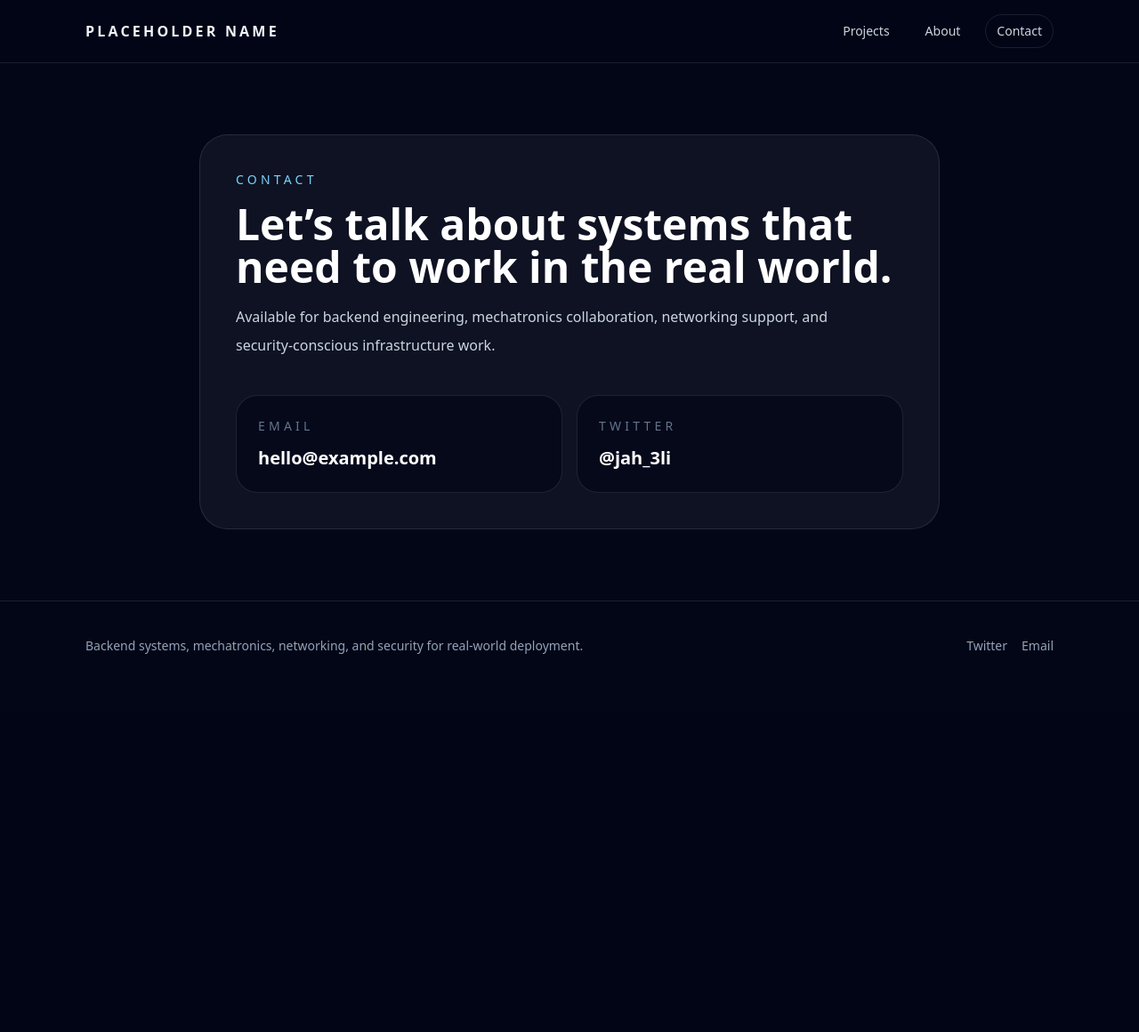
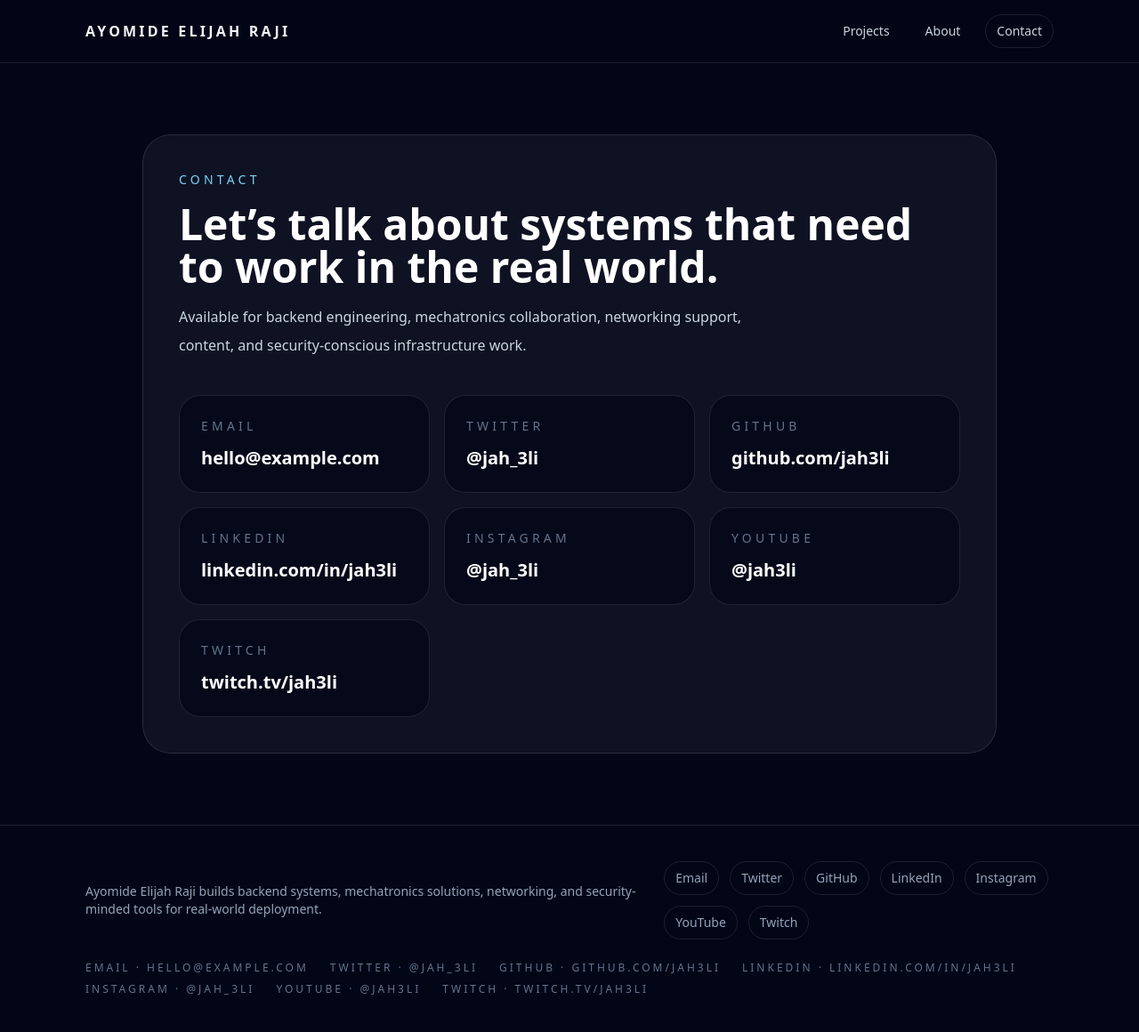
Before and after one commit to photon-e/portfolio, a Django app: page /contact/ in a window 1280 px wide. Shown: the whole page at 89% size. Before the commit the page ends 735 px from the top, so only its background shows below. Run offline with Django 4.2, Linux system fonts and the light colour scheme; some libraries are stand-ins or nearby versions.

Commit message:
Add social and profile links to portfolio

```diff
--- a/config/settings.py
+++ b/config/settings.py
@@ -38,6 +38,7 @@ TEMPLATES = [
                 'django.template.context_processors.request',
                 'django.contrib.auth.context_processors.auth',
                 'django.contrib.messages.context_processors.messages',
+                'portfolio.context_processors.profile_context',
             ],
         },
     },
--- a/portfolio/context_processors.py
+++ b/portfolio/context_processors.py
@@ -1,5 +1,5 @@
 PROFILE = {
-    'name': 'Placeholder Name',
+    'name': 'Ayomide Elijah Raji',
     'headline': 'Building software + hardware systems for real-world problems',
     'email': 'hello@example.com',
     'twitter_url': 'https://twitter.com/jah_3li',
@@ -8,14 +8,31 @@ PROFILE = {
     'github_label': 'github.com/jah3li',
     'linkedin_url': 'https://www.linkedin.com/in/jah3li/',
     'linkedin_label': 'linkedin.com/in/jah3li',
+    'instagram_url': 'https://www.instagram.com/jah_3li/',
+    'instagram_handle': '@jah_3li',
+    'youtube_url': 'https://www.youtube.com/@jah3li',
+    'youtube_label': '@jah3li',
+    'twitch_url': 'https://www.twitch.tv/jah3li',
+    'twitch_handle': 'twitch.tv/jah3li',
     'location': 'Available for remote and hybrid engineering roles',
     'availability': 'Open to backend, platform, IoT, and systems-focused opportunities',
 }
+
+SOCIAL_LINKS = [
+    {'label': 'Email', 'url': 'mailto:hello@example.com', 'value': 'hello@example.com'},
+    {'label': 'Twitter', 'url': 'https://twitter.com/jah_3li', 'value': '@jah_3li'},
+    {'label': 'GitHub', 'url': 'https://github.com/jah3li', 'value': 'github.com/jah3li'},
+    {'label': 'LinkedIn', 'url': 'https://www.linkedin.com/in/jah3li/', 'value': 'linkedin.com/in/jah3li'},
+    {'label': 'Instagram', 'url': 'https://www.instagram.com/jah_3li/', 'value': '@jah_3li'},
+    {'label': 'YouTube', 'url': 'https://www.youtube.com/@jah3li', 'value': '@jah3li'},
+    {'label': 'Twitch', 'url': 'https://www.twitch.tv/jah3li', 'value': 'twitch.tv/jah3li'},
+]
 
 
 def profile_context(request):
     return {
         'profile': PROFILE,
+        'social_links': SOCIAL_LINKS,
         'role_focus': [
             'Backend Engineer',
             'Django Developer',
--- a/templates/base.html
+++ b/templates/base.html
@@ -3,8 +3,8 @@
 <head>
     <meta charset="UTF-8">
     <meta name="viewport" content="width=device-width, initial-scale=1.0">
-    <title>{% block title %}Portfolio{% endblock %}</title>
-    <meta name="description" content="Personal developer portfolio for a mechatronics engineer, Django backend developer, and networking-focused builder.">
+    <title>{% block title %}{{ profile.name }} | Portfolio{% endblock %}</title>
+    <meta name="description" content="Portfolio of {{ profile.name }}, a mechatronics engineer, Django backend developer, and networking-focused builder.">
     <script src="https://cdn.tailwindcss.com"></script>
     <script>
         tailwind.config = {
@@ -26,7 +26,7 @@
     <div class="min-h-screen">
         <header class="sticky top-0 z-50 border-b border-white/10 bg-slate-950/90 backdrop-blur">
             <nav class="mx-auto flex max-w-6xl items-center justify-between px-4 py-4 sm:px-6 lg:px-8">
-                <a href="/" class="text-base font-semibold tracking-[0.2em] text-slate-100 uppercase transition hover:text-accent">Placeholder Name</a>
+                <a href="/" class="text-base font-semibold tracking-[0.2em] text-slate-100 uppercase transition hover:text-accent">{{ profile.name }}</a>
                 <div class="flex items-center gap-2 text-sm text-slate-300 sm:gap-4">
                     <a href="/projects/" class="rounded-full px-3 py-2 transition hover:bg-white/5 hover:text-white">Projects</a>
                     <a href="/about/" class="rounded-full px-3 py-2 transition hover:bg-white/5 hover:text-white">About</a>
@@ -40,11 +40,19 @@
         </main>
 
         <footer class="border-t border-white/10 py-10">
-            <div class="mx-auto flex max-w-6xl flex-col gap-4 px-4 text-sm text-slate-400 sm:px-6 lg:flex-row lg:items-center lg:justify-between lg:px-8">
-                <p>Backend systems, mechatronics, networking, and security for real-world deployment.</p>
-                <div class="flex gap-4">
-                    <a href="https://twitter.com/jah_3li" class="transition hover:text-accent">Twitter</a>
-                    <a href="mailto:hello@example.com" class="transition hover:text-accent">Email</a>
+            <div class="mx-auto flex max-w-6xl flex-col gap-6 px-4 text-sm text-slate-400 sm:px-6 lg:px-8">
+                <div class="flex flex-col gap-3 lg:flex-row lg:items-center lg:justify-between">
+                    <p>{{ profile.name }} builds backend systems, mechatronics solutions, networking, and security-minded tools for real-world deployment.</p>
+                    <div class="flex flex-wrap gap-3">
+                        {% for link in social_links %}
+                            <a href="{{ link.url }}" class="rounded-full border border-white/10 px-3 py-2 transition hover:border-accent/40 hover:text-white">{{ link.label }}</a>
+                        {% endfor %}
+                    </div>
+                </div>
+                <div class="flex flex-wrap gap-x-6 gap-y-2 text-xs uppercase tracking-[0.25em] text-slate-500">
+                    {% for link in social_links %}
+                        <span>{{ link.label }} · {{ link.value }}</span>
+                    {% endfor %}
                 </div>
             </div>
         </footer>
--- a/templates/portfolio/contact.html
+++ b/templates/portfolio/contact.html
@@ -1,23 +1,21 @@
 {% extends 'base.html' %}
 
-{% block title %}Contact | Portfolio{% endblock %}
+{% block title %}Contact | {{ profile.name }}{% endblock %}
 
 {% block content %}
-<section class="mx-auto max-w-4xl px-4 py-16 sm:px-6 lg:px-8 lg:py-20">
+<section class="mx-auto max-w-5xl px-4 py-16 sm:px-6 lg:px-8 lg:py-20">
     <div class="rounded-[2rem] border border-white/10 bg-white/5 p-8 sm:p-10">
         <p class="text-sm font-medium uppercase tracking-[0.3em] text-sky-300">Contact</p>
         <h1 class="mt-4 text-4xl font-semibold text-white sm:text-5xl">Let’s talk about systems that need to work in the real world.</h1>
-        <p class="mt-4 max-w-2xl text-base leading-8 text-slate-300">Available for backend engineering, mechatronics collaboration, networking support, and security-conscious infrastructure work.</p>
+        <p class="mt-4 max-w-2xl text-base leading-8 text-slate-300">Available for backend engineering, mechatronics collaboration, networking support, content, and security-conscious infrastructure work.</p>
 
-        <div class="mt-10 grid gap-4 sm:grid-cols-2">
-            <a href="mailto:hello@example.com" class="rounded-3xl border border-white/10 bg-slate-950/70 p-6 transition hover:-translate-y-1 hover:border-sky-300/30 hover:bg-slate-950">
-                <p class="text-sm uppercase tracking-[0.3em] text-slate-500">Email</p>
-                <p class="mt-3 text-xl font-semibold text-white">hello@example.com</p>
-            </a>
-            <a href="https://twitter.com/jah_3li" class="rounded-3xl border border-white/10 bg-slate-950/70 p-6 transition hover:-translate-y-1 hover:border-sky-300/30 hover:bg-slate-950">
-                <p class="text-sm uppercase tracking-[0.3em] text-slate-500">Twitter</p>
-                <p class="mt-3 text-xl font-semibold text-white">@jah_3li</p>
-            </a>
+        <div class="mt-10 grid gap-4 sm:grid-cols-2 xl:grid-cols-3">
+            {% for link in social_links %}
+                <a href="{{ link.url }}" class="rounded-3xl border border-white/10 bg-slate-950/70 p-6 transition hover:-translate-y-1 hover:border-sky-300/30 hover:bg-slate-950">
+                    <p class="text-sm uppercase tracking-[0.3em] text-slate-500">{{ link.label }}</p>
+                    <p class="mt-3 text-xl font-semibold text-white">{{ link.value }}</p>
+                </a>
+            {% endfor %}
         </div>
     </div>
 </section>
--- a/templates/portfolio/projects.html
+++ b/templates/portfolio/projects.html
@@ -1,6 +1,6 @@
 {% extends 'base.html' %}
 
-{% block title %}Projects | Portfolio{% endblock %}
+{% block title %}Projects | {{ profile.name }}{% endblock %}
 
 {% block content %}
 <section class="mx-auto max-w-6xl px-4 py-16 sm:px-6 lg:px-8 lg:py-20">
```
Also changed, not shown: templates/portfolio/about.html (+15 -3 lines), templates/portfolio/home.html (+11 -4 lines), README.md.
